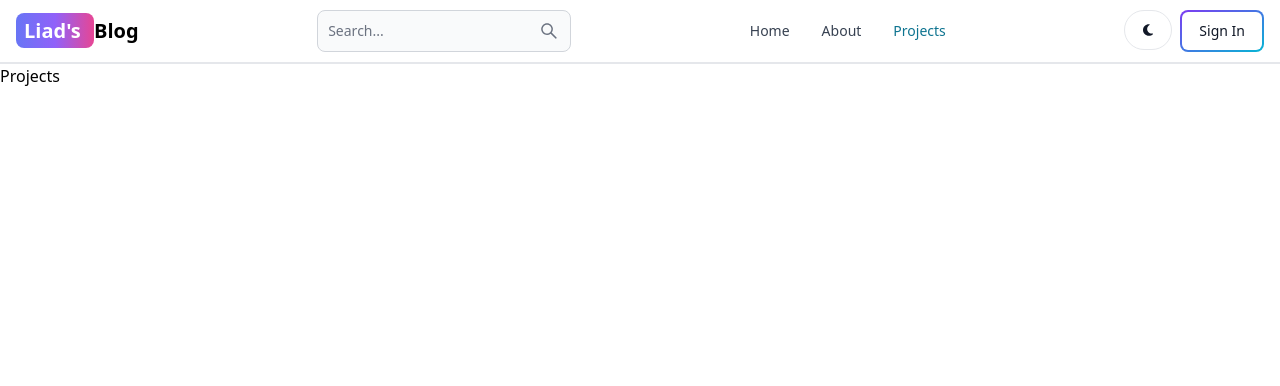
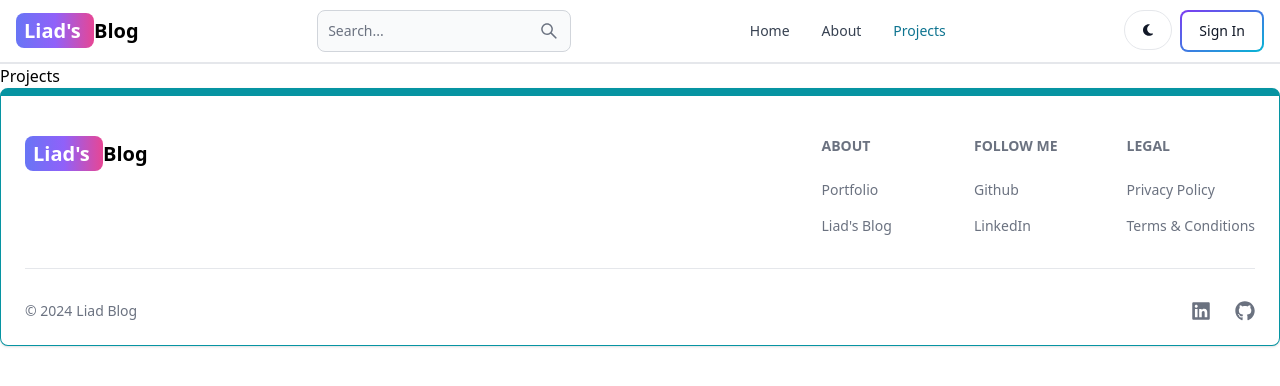
Before and after one commit to LiadOvdat5/Mern-Blog, a React (Vite) app in the folder Client/: page /projects in a window 1280 px wide. Shown: the top 386 px of the page. Built offline with nearby package versions, Linux system fonts and the light colour scheme.

Commit message:
Refactor App.jsx to add Footer component

```diff
--- a/Client/src/App.jsx
+++ b/Client/src/App.jsx
@@ -1,17 +1,18 @@
-import {BrowserRouter, Routes, Route} from 'react-router-dom'
-import Home from './pages/Home'
-import About from './pages/About'
-import SignUp from './pages/SignUp'
-import SignIn from './pages/SignIn'
-import SignOut from './pages/SignOut'
-import Dashboard from './pages/Dashboard'
-import Projects from './pages/Projects'
-import Header from './components/Header'
+import { BrowserRouter, Routes, Route } from "react-router-dom";
+import Home from "./pages/Home";
+import About from "./pages/About";
+import SignUp from "./pages/SignUp";
+import SignIn from "./pages/SignIn";
+import SignOut from "./pages/SignOut";
+import Dashboard from "./pages/Dashboard";
+import Projects from "./pages/Projects";
+import Header from "./components/Header";
+import FooterCom from "./components/Footer.jsx";
 
 export default function App() {
   return (
     <BrowserRouter>
-    <Header />
+      <Header />
       <Routes>
         <Route path="/" element={<Home />} />
         <Route path="/about" element={<About />} />
@@ -21,7 +22,7 @@
         <Route path="/dashboard" element={<Dashboard />} />
         <Route path="/projects" element={<Projects />} />
       </Routes>
-
+      <FooterCom />
     </BrowserRouter>
-  )
+  );
 }
--- /dev/null
+++ b/Client/src/components/Footer.jsx
@@ -0,0 +1,119 @@
+import { Footer } from "flowbite-react";
+import { Link } from "react-router-dom";
+import PropTypes from "prop-types";
+import { FaLinkedin } from "react-icons/fa6";
+import { FaGithub } from "react-icons/fa";
+
+export default function FooterCom() {
+  const aboutLinks = [
+    { href: "https://liads-portfolio.netlify.app/", text: "Portfolio" },
+    { href: "/about", text: "Liad's Blog" },
+  ];
+
+  const followLinks = [
+    { href: "https://github.com/LiadOvdat5", text: "Github" },
+    {
+      href: "https://www.linkedin.com/in/liad-ovdat-developer1/",
+      text: "LinkedIn",
+    },
+  ];
+
+  const legalLinks = [
+    { href: "#", text: "Privacy Policy" },
+    {
+      href: "/#",
+      text: "Terms & Conditions",
+    },
+  ];
+
+  const FooterLink = ({ href, text }) => (
+    <Footer.Link href={href} target="_blank" rel="noopener noreferrer">
+      {text}
+    </Footer.Link>
+  );
+
+  FooterLink.propTypes = {
+    href: PropTypes.string.isRequired,
+    text: PropTypes.string.isRequired,
+  };
+
+  return (
+    <Footer container className="border border-t-8 border-teal-500">
+      <div className="w-full max-w-7xl mx-auto">
+        <div className="grid w-full justify-between sm:flex md:grid-col-1">
+          <div className="mt-5">
+            <Link
+              to="/"
+              className="self-center whitespace-nowrap text-lg
+              sm:text-xl font-semibold dark:text-white"
+            >
+              <span
+                className="px-2 py-1 bg-gradient-to-r from-indigo-500
+             via-purple-500 to-pink-500 rounded-lg text-white"
+              >
+                {" "}
+                Liad&apos;s{" "}
+              </span>
+              Blog
+            </Link>
+          </div>
+          <div className="grid grid-cols-2 gap-8 mt-4 sm:grid-cols-3 sm:gap-6">
+            <div>
+              <Footer.Title title="About" />
+              <Footer.LinkGroup col>
+                {aboutLinks.map((link) => (
+                  <FooterLink
+                    key={link.href}
+                    href={link.href}
+                    text={link.text}
+                  />
+                ))}
+              </Footer.LinkGroup>
+            </div>
+
+            <div>
+              <Footer.Title title="Follow me" />
+              <Footer.LinkGroup col>
+                {followLinks.map((link) => (
+                  <FooterLink
+                    key={link.href}
+                    href={link.href}
+                    text={link.text}
+                  />
+                ))}
+              </Footer.LinkGroup>
+            </div>
+
+            <div>
+              <Footer.Title title="Legal" />
+              <Footer.LinkGroup col>
+                {legalLinks.map((link) => (
+                  <FooterLink
+                    key={link.href}
+                    href={link.href}
+                    text={link.text}
+                  />
+                ))}
+              </Footer.LinkGroup>
+            </div>
+          </div>
+        </div>
+        <Footer.Divider />
+        <div className="w-full sm:flex sm:items-center sm:justify-between">
+          <Footer.Copyright
+            href="#"
+            by="Liad Blog"
+            year={new Date().getFullYear()}
+          />
+          <div className="flex gap-6 sm:mt-0 mt-4 sm:justify-center">
+            <Footer.Icon
+              href="https://www.linkedin.com/in/liad-ovdat-developer1/"
+              icon={FaLinkedin}
+            />
+            <Footer.Icon href="https://github.com/LiadOvdat5" icon={FaGithub} />
+          </div>
+        </div>
+      </div>
+    </Footer>
+  );
+}
```
